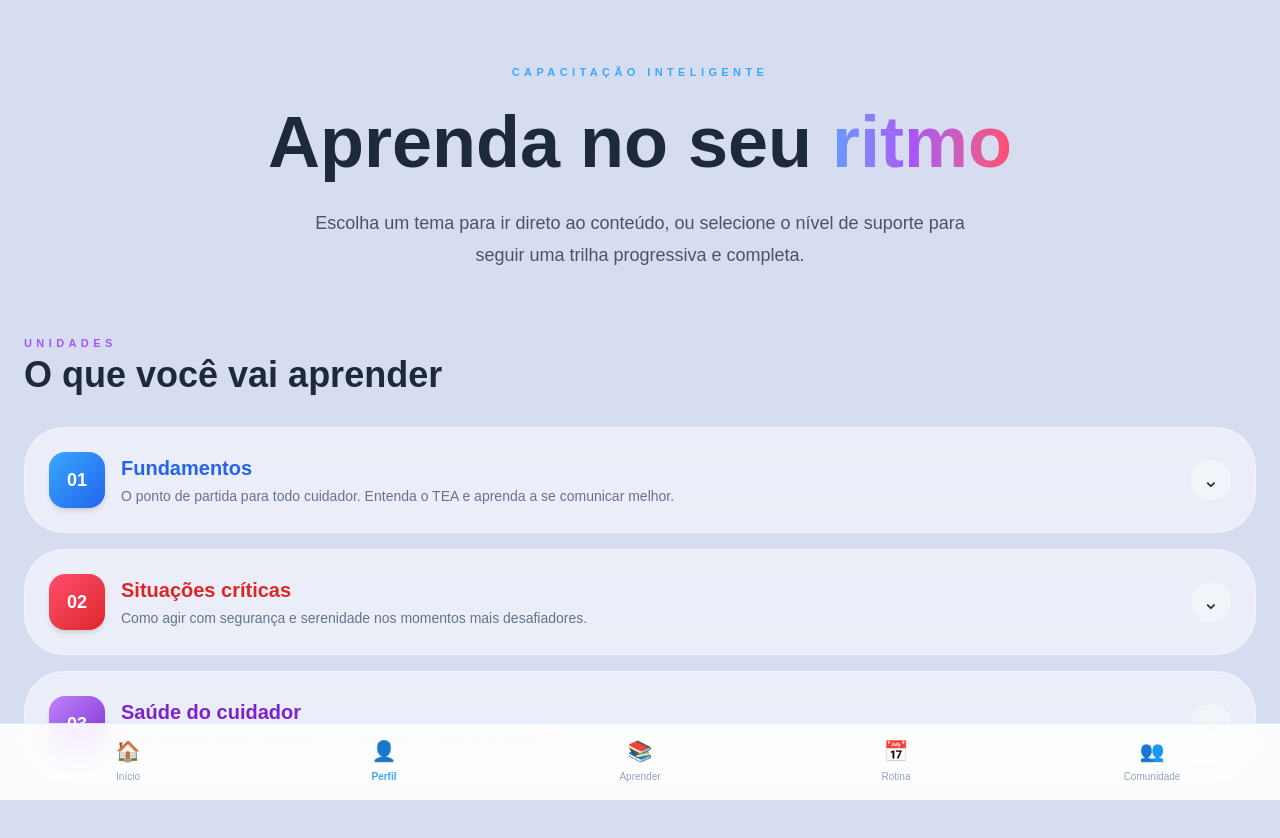
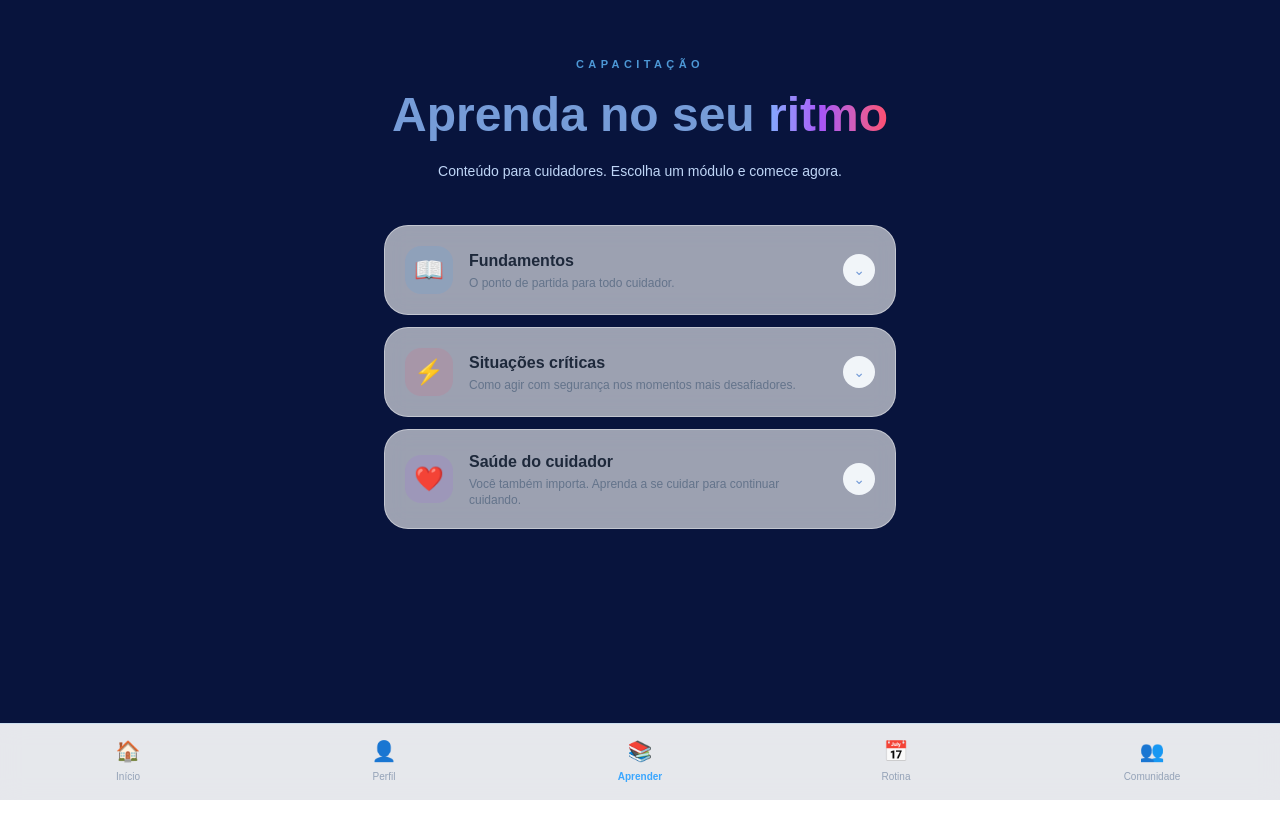
Before and after one commit to euvih/caretea, a Next.js app in the folder caretea/: page /capacitacao in a window 1280 px wide. Shown: the top 838 px of the page. After the commit the page ends 800 px from the top, so only its background shows below. Built offline with nearby package versions, Linux system fonts and the light colour scheme.

Commit message:
atualização

```diff
--- a/caretea/app/capacitacao/ModulosAccordion.tsx
+++ b/caretea/app/capacitacao/ModulosAccordion.tsx
@@ -7,160 +7,79 @@ const modulos = [
   {
     numero: "01",
     titulo: "Fundamentos",
-    descricao: "O ponto de partida para todo cuidador. Entenda o TEA e aprenda a se comunicar melhor.",
-    cor: "from-[#3BA7FF] to-[#2563EB]",
-    corTexto: "text-[#2563EB]",
-    corFundo: "bg-[#3BA7FF]/10",
+    descricao: "O ponto de partida para todo cuidador.",
+    emoji: "📖",
+    cor: "#3BA7FF",
+    corBg: "rgba(59,167,255,0.12)",
     unidades: [
       {
         emoji: "🧠",
         titulo: "Entendendo o TEA",
-        descricao: "O que é o espectro, como ele se manifesta e o que esperar em cada nível.",
+        descricao: "O que é o espectro e como ele se manifesta em cada nível.",
         rota: "/capacitacao/unidades/entendendo-o-tea",
-        cor: "from-[#3BA7FF] to-[#2563EB]",
-        corTexto: "text-[#2563EB]",
-        corFundo: "bg-[#3BA7FF]/10",
-        corSombra: "hover:shadow-[0_20px_40px_rgba(59,167,255,0.22)]",
+        cor: "#3BA7FF",
       },
       {
         emoji: "💬",
         titulo: "Comunicação",
-        descricao: "Formas de se comunicar, evitar gatilhos e criar conexões mais saudáveis.",
+        descricao: "Evite gatilhos e crie conexões mais saudáveis.",
         rota: "/capacitacao/unidades/comunicacao",
-        cor: "from-[#A855F7] to-[#7E22CE]",
-        corTexto: "text-[#7E22CE]",
-        corFundo: "bg-[#A855F7]/10",
-        corSombra: "hover:shadow-[0_20px_40px_rgba(168,85,247,0.22)]",
+        cor: "#3BA7FF",
       },
       {
         emoji: "🔍",
-    titulo: "Sinais de Alerta",
-    descricao: "Aprenda a identificar sinais que podem indicar TEA e quando buscar avaliação profissional.",
+        titulo: "Sinais de alerta",
+        descricao: "Identifique sinais e saiba quando buscar avaliação profissional.",
         rota: "/capacitacao/unidades/sinais-de-alerta",
-    cor: "from-[#3BA7FF] to-[#1D4ED8]",
-    corTexto: "text-[#1D4ED8]",
-    corFundo: "bg-[#3BA7FF]/10",
-    corSombra: "hover:shadow-[0_20px_40px_rgba(59,167,255,0.22)]",
+        cor: "#3BA7FF",
       },
     ],
   },
-  /*{
-    numero: "02",
-    titulo: "Desafios do dia a dia",
-    descricao: "Estratégias práticas para os desafios mais comuns da rotina com TEA.",
-    cor: "from-[#FFD93D] to-[#F59E0B]",
-    corTexto: "text-[#B45309]",
-    corFundo: "bg-[#FFD93D]/10",
-    unidades: [
-      {
-        emoji: "🍽️",
-        titulo: "Alimentação",
-        descricao: "Seletividade alimentar, estratégias e como lidar com recusas e rotinas à mesa.",
-        rota: "/capacitacao/unidades/alimentacao",
-        cor: "from-[#FFD93D] to-[#F59E0B]",
-        corTexto: "text-[#B45309]",
-        corFundo: "bg-[#FFD93D]/10",
-        corSombra: "hover:shadow-[0_20px_40px_rgba(255,217,61,0.22)]",
-      },
-      {
-        emoji: "📅",
-        titulo: "Rotina e organização",
-        descricao: "Criar previsibilidade, reduzir ansiedade e estruturar o dia a dia.",
-        rota: "/capacitacao/unidades/rotina",
-        cor: "from-[#38BDF8] to-[#0EA5E9]",
-        corTexto: "text-[#0369A1]",
-        corFundo: "bg-[#38BDF8]/10",
-        corSombra: "hover:shadow-[0_20px_40px_rgba(56,189,248,0.22)]",
-      },
-      {
-        emoji: "👥",
-        titulo: "Socialização",
-        descricao: "Desenvolvimento social e adaptação em ambientes externos e coletivos.",
-        rota: "/capacitacao/unidades/socializacao",
-        cor: "from-[#34D399] to-[#059669]",
-        corTexto: "text-[#059669]",
-        corFundo: "bg-[#34D399]/10",
-        corSombra: "hover:shadow-[0_20px_40px_rgba(52,211,153,0.22)]",
-      },
-    ],
-  },*/
   {
     numero: "02",
     titulo: "Situações críticas",
-    descricao: "Como agir com segurança e serenidade nos momentos mais desafiadores.",
-    cor: "from-[#FF4D6D] to-[#DC2626]",
-    corTexto: "text-[#DC2626]",
-    corFundo: "bg-[#FF4D6D]/10",
+    descricao: "Como agir com segurança nos momentos mais desafiadores.",
+    emoji: "⚡",
+    cor: "#FF4D6D",
+    corBg: "rgba(255,77,109,0.12)",
     unidades: [
       {
         emoji: "⚡",
         titulo: "Crises e desregulação",
-        descricao: "Identificar sinais, prevenir e agir com segurança em momentos de crise.",
+        descricao: "Prevenir e agir com segurança em momentos de crise.",
         rota: "/capacitacao/unidades/crises",
-        cor: "from-[#FF4D6D] to-[#DC2626]",
-        corTexto: "text-[#DC2626]",
-        corFundo: "bg-[#FF4D6D]/10",
-        corSombra: "hover:shadow-[0_20px_40px_rgba(255,77,109,0.22)]",
+        cor: "#FF4D6D",
       },
       {
         emoji: "🧩",
         titulo: "Regulação emocional",
-        descricao: "Como ajudar a pessoa a identificar e regular suas próprias emoções.",
+        descricao: "Ajude a identificar e regular as próprias emoções.",
         rota: "/capacitacao/unidades/regulacao-emocional",
-        cor: "from-[#F472B6] to-[#DB2777]",
-        corTexto: "text-[#DB2777]",
-        corFundo: "bg-[#F472B6]/10",
-        corSombra: "hover:shadow-[0_20px_40px_rgba(244,114,182,0.22)]",
+        cor: "#FF4D6D",
       },
       {
         emoji: "🛡️",
         titulo: "Segurança",
-        descricao: "Prevenção de situações de risco, fugas e comportamentos perigosos.",
+        descricao: "Prevenção de riscos, fugas e comportamentos perigosos.",
         rota: "/capacitacao/unidades/seguranca",
-        cor: "from-[#FB923C] to-[#EA580C]",
-        corTexto: "text-[#EA580C]",
-        corFundo: "bg-[#FB923C]/10",
-        corSombra: "hover:shadow-[0_20px_40px_rgba(251,146,60,0.22)]",
+        cor: "#FF4D6D",
       },
     ],
   },
-  /*{
-    numero: "04",
-    titulo: "Desenvolvimento e autonomia",
-    descricao: "Estimule a independência e o crescimento gradual de quem você cuida.",
-    cor: "from-[#4ADE80] to-[#16A34A]",
-    corTexto: "text-[#16A34A]",
-    corFundo: "bg-[#4ADE80]/10",
-    unidades: [
-      {
-        emoji: "🌱",
-        titulo: "Autonomia",
-        descricao: "Estimular independência nas atividades diárias de forma gradual e respeitosa.",
-        rota: "/capacitacao/unidades/autonomia",
-        cor: "from-[#4ADE80] to-[#16A34A]",
-        corTexto: "text-[#16A34A]",
-        corFundo: "bg-[#4ADE80]/10",
-        corSombra: "hover:shadow-[0_20px_40px_rgba(74,222,128,0.22)]",
-      },
-    ],
-  },*/
   {
     numero: "03",
     titulo: "Saúde do cuidador",
     descricao: "Você também importa. Aprenda a se cuidar para continuar cuidando.",
-  cor: "from-[#C084FC] to-[#7E22CE]",
-  corTexto: "text-[#7E22CE]",
-  corFundo: "bg-[#C084FC]/10",
+    emoji: "❤️",
+    cor: "#A855F7",
+    corBg: "rgba(168,85,247,0.12)",
     unidades: [
       {
         emoji: "❤️",
         titulo: "Cuidando do cuidador",
-        descricao: "Reconhecer burnout, sobrecarga emocional e cuidar da própria saúde mental.",
+        descricao: "Reconheça burnout e cuide da sua saúde mental.",
         rota: "/capacitacao/unidades/cuidando-do-cuidador",
-        cor: "from-[#FDA4AF] to-[#E11D48]",
-        corTexto: "text-[#E11D48]",
-        corFundo: "bg-[#FDA4AF]/10",
-        corSombra: "hover:shadow-[0_20px_40px_rgba(253,164,175,0.22)]",
+        cor: "#A855F7",
       },
     ],
   },
@@ -170,78 +89,59 @@ export default function ModulosAccordion() {
   const [moduloAberto, setModuloAberto] = useState<string | null>(null);
 
   return (
-    <div className="space-y-4">
+    <div className="flex flex-col gap-3">
       {modulos.map((modulo) => {
         const aberto = moduloAberto === modulo.numero;
         return (
           <div
             key={modulo.numero}
-            className="overflow-hidden rounded-[2.5rem] border border-white/40 bg-white/50 backdrop-blur-md"
+            className="overflow-hidden rounded-[1.5rem] border border-white/40 bg-white/60 backdrop-blur-md"
           >
             <button
               type="button"
               onClick={() => setModuloAberto(aberto ? null : modulo.numero)}
-              className="flex w-full items-center gap-4 px-6 py-6 transition hover:bg-white/40 active:bg-white/60"
+              className="flex w-full items-center gap-4 px-5 py-5 transition hover:bg-white/40 active:bg-white/60"
             >
               <div
-                className={`flex h-14 w-14 shrink-0 items-center justify-center rounded-2xl bg-gradient-to-br ${modulo.cor} text-lg font-black text-white shadow-md`}
+                className="flex h-12 w-12 shrink-0 items-center justify-center rounded-2xl text-2xl"
+                style={{ background: modulo.corBg }}
               >
-                {modulo.numero}
+                {modulo.emoji}
               </div>
-              <div className="text-left">
-                <h3 className={`text-xl font-black ${modulo.corTexto}`}>
-                  {modulo.titulo}
-                </h3>
-                <p className="mt-1 text-sm text-[#64748B]">
-                  {modulo.descricao}
-                </p>
+              <div className="flex-1 text-left">
+                <p className="text-base font-black text-[#1E293B]">{modulo.titulo}</p>
+                <p className="mt-0.5 text-xs text-[#64748B]">{modulo.descricao}</p>
               </div>
-              <div className="ml-auto shrink-0">
               <div
-                  className={`flex h-10 w-10 items-center justify-center rounded-full bg-[#f1f5f9] text-xl transition duration-300 ${
+                className={`flex h-8 w-8 shrink-0 items-center justify-center rounded-full bg-[#f1f5f9] text-sm transition-transform duration-300 ${
                   aberto ? "rotate-180" : ""
                 }`}
               >
                 ⌄
               </div>
-              </div>
             </button>
 
             <div
               className={`grid transition-all duration-500 ease-in-out ${
-                aberto
-                  ? "grid-rows-[1fr] opacity-100"
-                  : "grid-rows-[0fr] opacity-0"
+                aberto ? "grid-rows-[1fr] opacity-100" : "grid-rows-[0fr] opacity-0"
               }`}
             >
               <div className="overflow-hidden">
-                <div className="grid gap-4 px-6 pb-6 sm:grid-cols-2 lg:grid-cols-3">
+                <div className="border-t border-white/50">
                   {modulo.unidades.map((unidade, i) => (
                     <Link
                       key={i}
                       href={unidade.rota}
-                      className={`group overflow-hidden rounded-[2rem] bg-gradient-to-br ${unidade.cor} p-[1px] shadow-[0_10px_30px_rgba(0,0,0,0.07)] transition duration-300 hover:-translate-y-1 ${unidade.corSombra}`}
+                      className="flex items-center gap-4 px-5 py-4 transition hover:bg-white/50 active:bg-white/70"
                     >
-                      <div className="flex h-full flex-col rounded-[2rem] bg-white px-6 py-6">
-                        <div
-                          className={`mb-4 flex h-14 w-14 items-center justify-center rounded-2xl ${unidade.corFundo} text-2xl`}
-                        >
-                          {unidade.emoji}
+                      <span className="text-2xl">{unidade.emoji}</span>
+                      <div className="flex-1 min-w-0">
+                        <p className="text-sm font-bold text-[#1E293B]">{unidade.titulo}</p>
+                        <p className="mt-0.5 text-xs leading-5 text-[#64748B]">{unidade.descricao}</p>
                       </div>
-                        <h3 className={`mb-2 text-base font-black ${unidade.corTexto}`}>
-                          {unidade.titulo}
-                        </h3>
-                        <p className="mb-5 text-xs leading-6 text-[#64748B]">
-                          {unidade.descricao}
-                        </p>
-                        <div className="mt-auto">
-                          <span
-                            className={`inline-flex items-center gap-1 rounded-full bg-gradient-to-r ${unidade.cor} px-3 py-1 text-xs font-bold text-white`}
-                          >
-                            Ir para aula →
+                      <span className="shrink-0 text-sm font-bold" style={{ color: unidade.cor }}>
+                        →
                       </span>
-                        </div>
-                      </div>
                     </Link>
                   ))}
                 </div>
--- a/caretea/app/capacitacao/page.tsx
+++ b/caretea/app/capacitacao/page.tsx
@@ -1,82 +1,31 @@
 import Link from "next/link";
 import ModulosAccordion from "./ModulosAccordion";
 
-const niveis = [
-  {
-    titulo: "Nível 1",
-    subtitulo: "Suporte Leve",
-    descricao:
-      "Necessita de suporte leve. Pode apresentar dificuldades sociais, sensoriais e emocionais com boa capacidade de adaptação.",
-    cor: "from-[#3BA7FF] to-[#2563EB]",
-    corTexto: "text-[#2563EB]",
-    corSombra: "hover:shadow-[0_25px_50px_rgba(59,167,255,0.28)]",
-    rota: "/capacitacao/nivel-1",
-    unidades: 6,
-    badge: "Recomendado para iniciar",
-    badgeCor: "bg-[#3BA7FF]/10 text-[#2563EB]",
-  },
-  {
-    titulo: "Nível 2",
-    subtitulo: "Suporte Moderado",
-    descricao:
-      "Necessita de suporte moderado. Pode apresentar crises mais intensas, dificuldades de comunicação e maior dependência.",
-    cor: "from-[#A855F7] to-[#7E22CE]",
-    corTexto: "text-[#7E22CE]",
-    corSombra: "hover:shadow-[0_25px_50px_rgba(168,85,247,0.28)]",
-    rota: "/capacitacao/nivel-2",
-    unidades: 6,
-    badge: "Nível intermediário",
-    badgeCor: "bg-[#A855F7]/10 text-[#7E22CE]",
-  },
-  {
-    titulo: "Nível 3",
-    subtitulo: "Suporte Intenso",
-    descricao:
-      "Necessita de suporte intenso. Pode apresentar dependência elevada, crises severas e dificuldades funcionais importantes.",
-    cor: "from-[#FF4D6D] to-[#DC2626]",
-    corTexto: "text-[#DC2626]",
-    corSombra: "hover:shadow-[0_25px_50px_rgba(255,77,109,0.28)]",
-    rota: "/capacitacao/nivel-3",
-    unidades: 6,
-    badge: "Nível avançado",
-    badgeCor: "bg-[#FF4D6D]/10 text-[#DC2626]",
-  },
-];
-
 export default function Capacitacao() {
   return (
-    <main className="min-h-screen bg-[#d7ddf0] px-6 py-16 text-[#1E293B]">
+    <main className="min-h-screen bg-[#08143d] px-5 py-14 pb-28 text-[#769cd8]">
 
       {/* TOPO */}
-      <section className="mx-auto mb-16 max-w-3xl text-center">
-        <p className="mb-4 text-[11px] font-semibold uppercase tracking-[0.4em] text-[#3BA7FF]">
-          Capacitação inteligente
+      <section className="text-center mx-auto mb-10 max-w-lg">
+        <p className="mb-3 text-[11px] font-semibold uppercase tracking-[0.4em] text-[#4d98d6]">
+          Capacitação
         </p>
-        <h1 className="mb-5 text-4xl font-black leading-tight md:text-7xl">
+        <h1 className="mb-3 text-4xl font-black leading-tight md:text-5xl">
           Aprenda no seu
-          <span className="bg-gradient-to-r from-[#3BA7FF] via-[#A855F7] to-[#FF4D6D] bg-clip-text text-transparent">
+          <span className="bg-gradient-to-r from-[#6bbdff] via-[#A855F7] to-[#FF4D6D] bg-clip-text text-transparent">
             {" "}ritmo
           </span>
         </h1>
-        <p className="mx-auto max-w-2xl text-base leading-8 text-[#475569] md:text-lg">
-          Escolha um tema para ir direto ao conteúdo, ou selecione o nível de
-          suporte para seguir uma trilha progressiva e completa.
+        <p className="text-sm leading-7 text-[#bfd6f7]">
+          Conteúdo para cuidadores. Escolha um módulo e comece agora.
         </p>
       </section>
 
       {/* MÓDULOS */}
-      <section className="mx-auto mb-6 max-w-7xl">
-        <div className="mb-8">
-          <p className="mb-1 text-[11px] font-semibold uppercase tracking-[0.4em] text-[#A855F7]">
-            Unidades
-          </p>
-          <h2 className="text-2xl font-black md:text-4xl">
-            O que você vai aprender
-          </h2>
-        </div>
-
+      <section className="mx-auto max-w-lg">
         <ModulosAccordion />
       </section>
+
       {/* BOTTOM NAV */}
       <nav style={{
         position: "fixed", bottom: 0, left: 0, right: 0,
@@ -86,8 +35,8 @@ export default function Capacitacao() {
       }}>
         {[
           { icon: "🏠", label: "Início", href: "/" },
-          { icon: "👤", label: "Perfil", href: "/perfil", active: true },
-          { icon: "📚", label: "Aprender", href: "/capacitacao" },
+          { icon: "👤", label: "Perfil", href: "/perfil" },
+          { icon: "📚", label: "Aprender", href: "/capacitacao", active: true },
           { icon: "📅", label: "Rotina", href: "/rotina" },
           { icon: "👥", label: "Comunidade", href: "/comunidade" },
         ].map(({ icon, label, href, active }) => (
@@ -96,7 +45,9 @@ export default function Capacitacao() {
             alignItems: "center", gap: 3, textDecoration: "none", padding: "4px 0",
           }}>
             <span style={{ fontSize: 20 }}>{icon}</span>
-            <span style={{ fontSize: 10, color: active ? "#3BA7FF" : "#94A3B8", fontWeight: active ? 600 : 400 }}>{label}</span>
+            <span style={{ fontSize: 10, color: active ? "#3BA7FF" : "#94A3B8", fontWeight: active ? 600 : 400 }}>
+              {label}
+            </span>
           </Link>
         ))}
       </nav>
```
Lines whose indentation alone changed are shown as unchanged.
